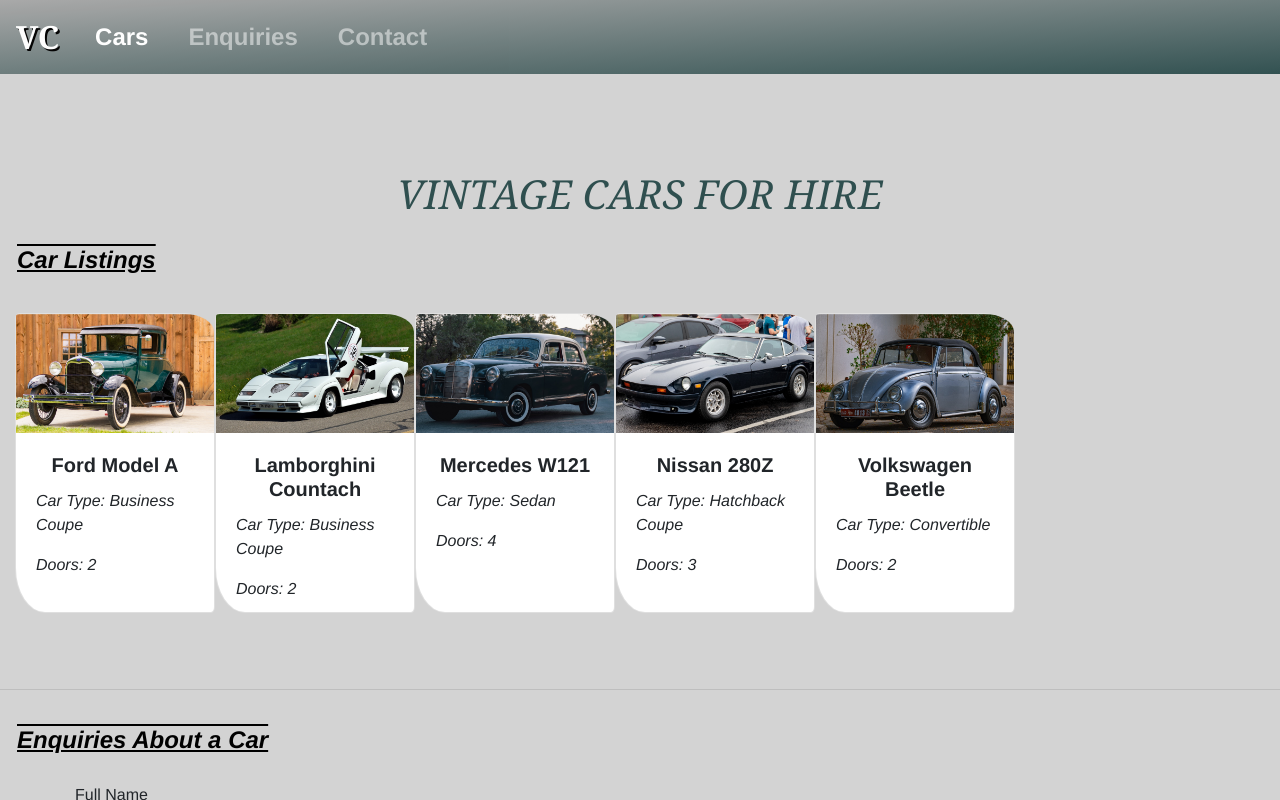
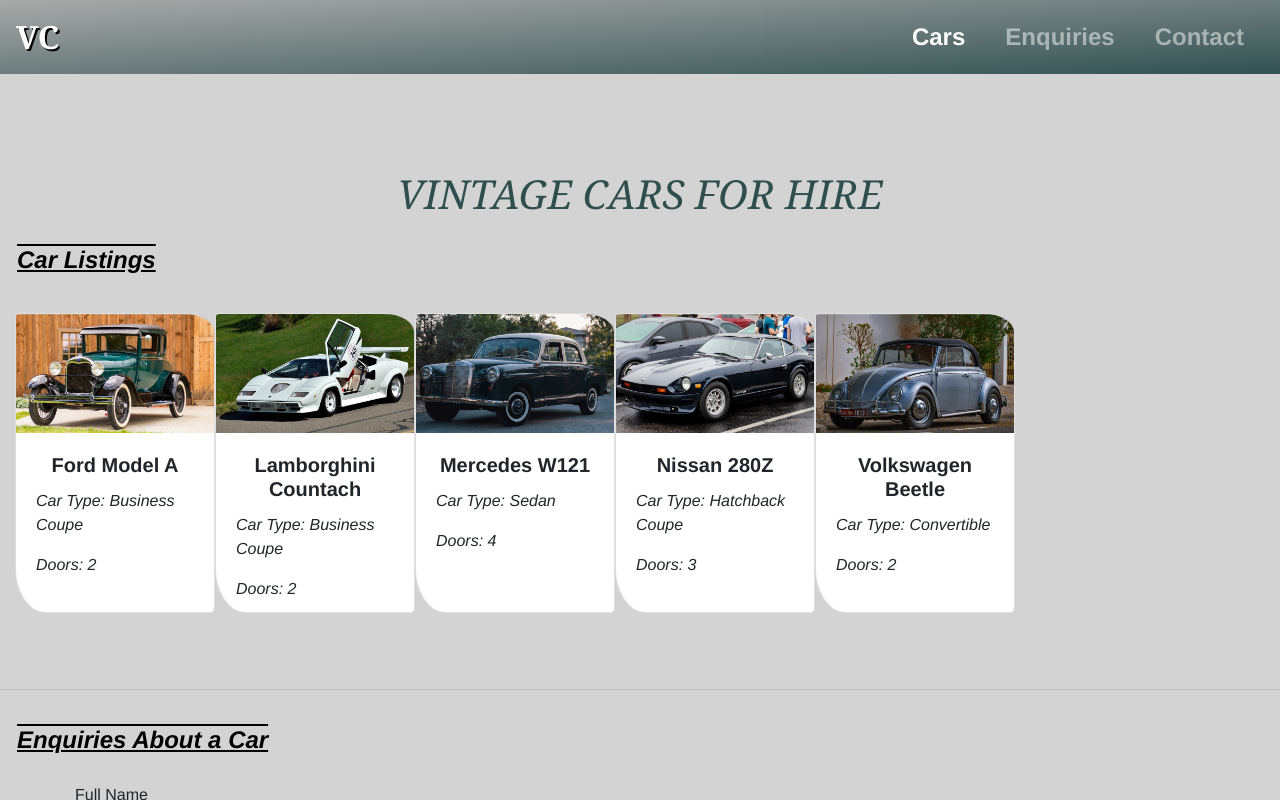
Before and after one commit to marcobuontempo/vintagecars, a plain HTML site: page index.html in a window 1280 px wide. Drawn offline with nearby package versions, Linux system fonts and the light colour scheme.

Commit message:
Move navbar contents to top-right of screen

```diff
--- a/css/style.css
+++ b/css/style.css
@@ -45,7 +45,7 @@ section {
     }
 
     nav ul {
-        justify-content: flex-end;
+        justify-content: end;
     }
 
     .nav-item {
--- a/index.html
+++ b/index.html
@@ -42,7 +42,7 @@
             </button>
 
             <div class="collapse navbar-collapse" id="navbarSupportedContent">
-              <ul class="navbar-nav mr-auto">
+              <ul class="navbar-nav ml-auto">
                   <a class="nav-item nav-link active" href="#listings">Cars <span class="sr-only">(current)</span></a>
                   <a class="nav-item nav-link" href="#enquiries">Enquiries</a>
                   <a class="nav-item nav-link" href="#contact">Contact</a>
```
